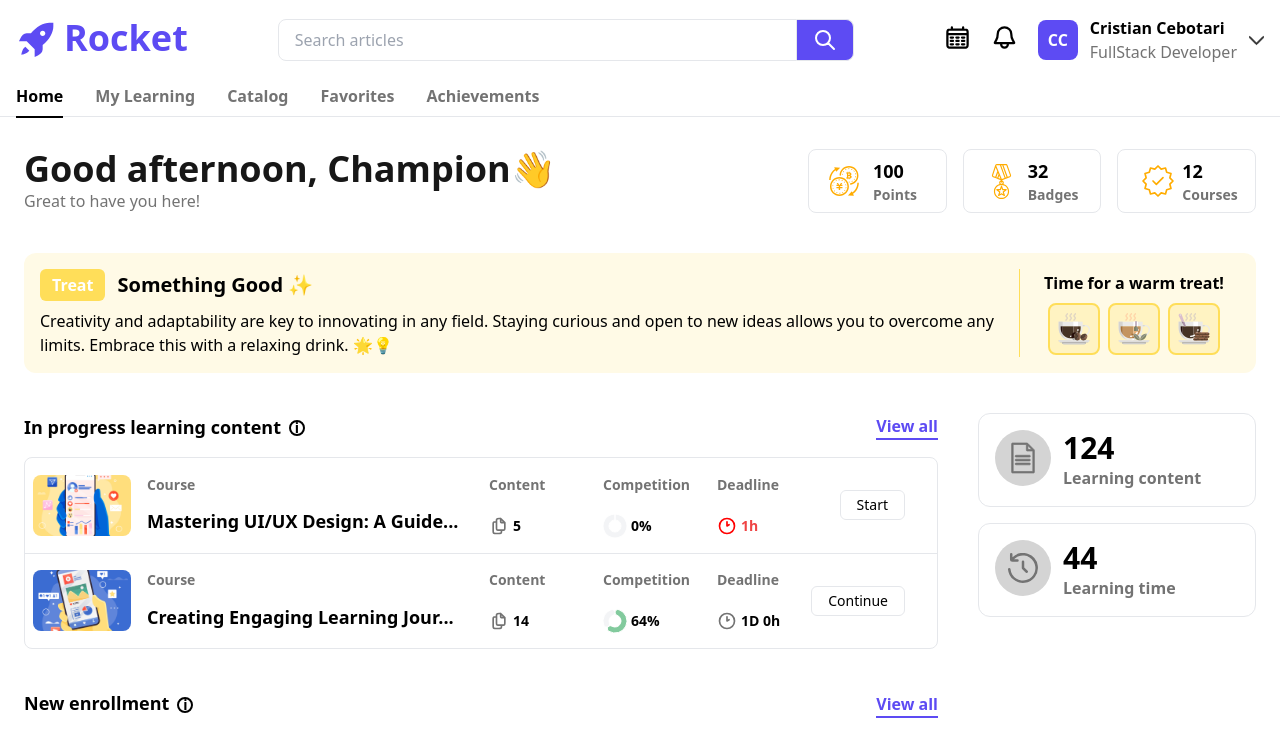
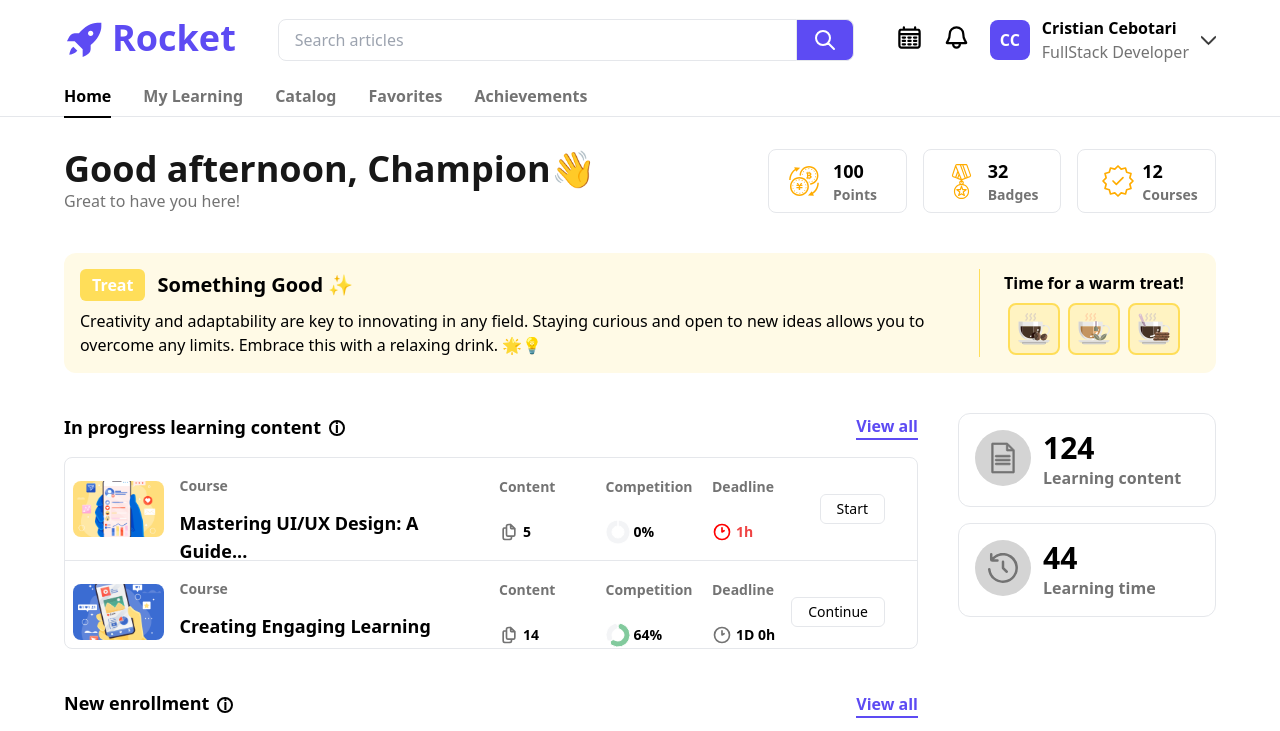
Before and after one commit to Eravity/Rocket.dev, a Next.js app: page / in a window 1280 px wide. Shown: the top 731 px of the page. Built offline with nearby package versions, Linux system fonts and the light colour scheme.

Commit message:
Add padding on the sides of the page container

```diff
--- a/src/app/_components/Header.tsx
+++ b/src/app/_components/Header.tsx
@@ -12,7 +12,7 @@ export default function Header() {
   return (
     <MenuProvider>
       <SearchProvider>
-        <header className="flex flex-col container mx-auto px-4 pt-4 mb-2">
+        <header className="flex flex-col container mx-auto px-16 pt-4 mb-2">
           <div className="flex justify-between items-center">
             <div className="flex space-x-5 items-center hover:opacity-80 transition-opacity duration-200">
               <Logo />
--- a/src/app/layout.tsx
+++ b/src/app/layout.tsx
@@ -25,7 +25,7 @@ export default function RootLayout({
     <html lang="en">
       <body className={`${fredoka.variable} font-fredoka antialiased`}>
         <Header />
-        <div className="container mx-auto my-8 px-4 md:px-6">{children}</div>
+        <div className="container mx-auto my-8 px-4 md:px-16">{children}</div>
       </body>
     </html>
   );
```
